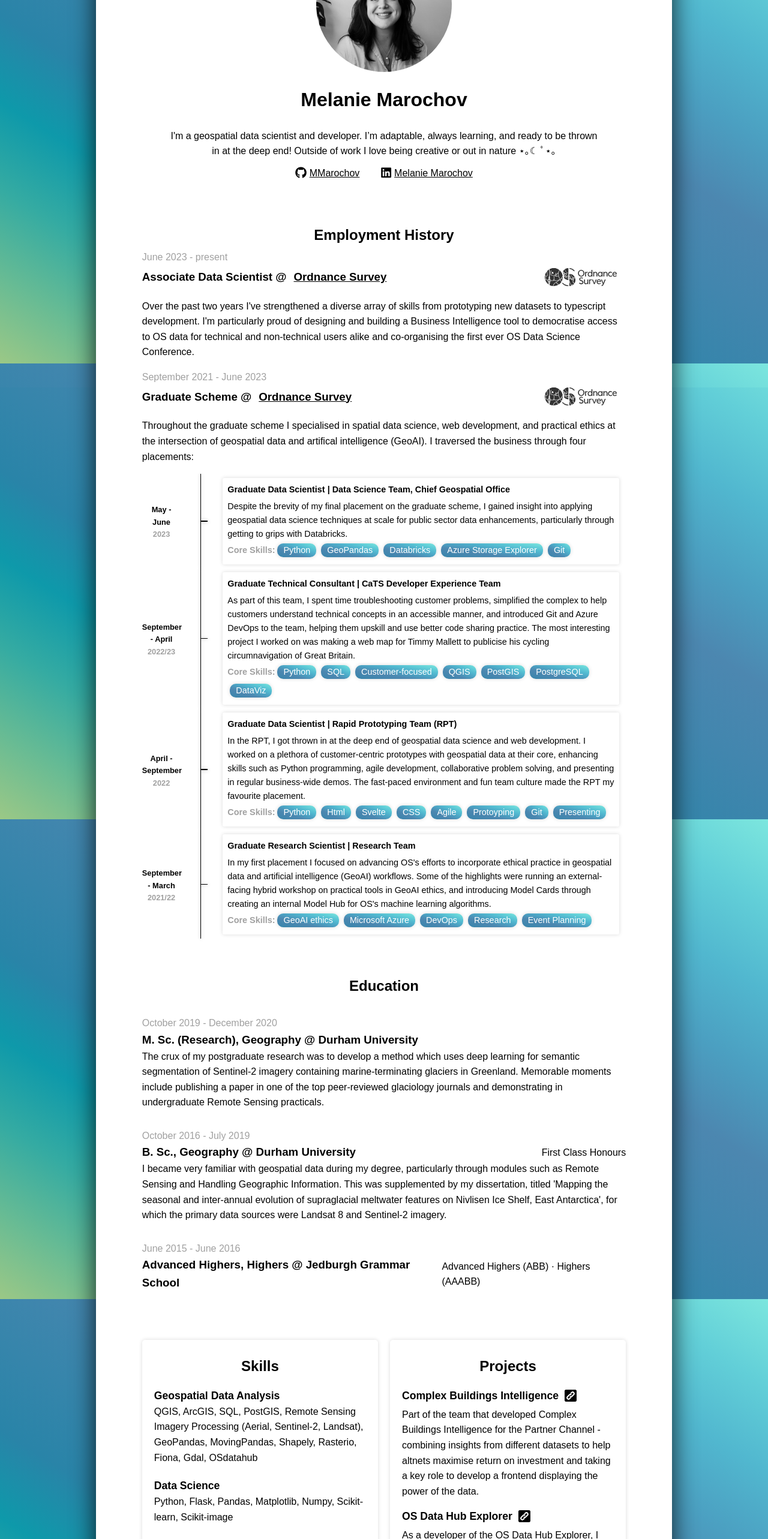
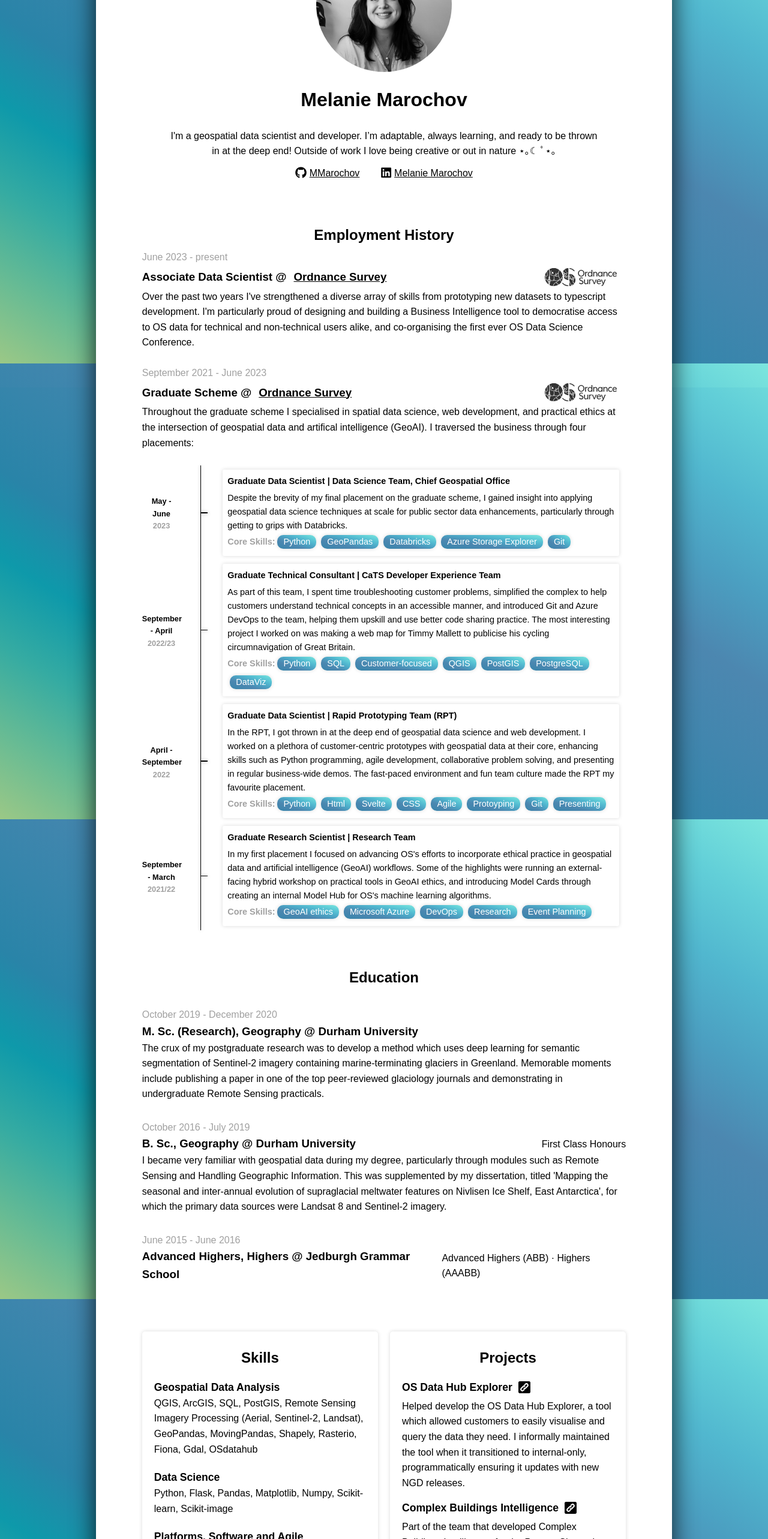
Before and after one commit to MMarochov/cv, a Svelte app: page / in a window 1280 px wide. Shown: the part 234-2800 px from the top of the page at 60% size. Built offline with nearby package versions, Linux system fonts and the light colour scheme.

Commit message:
feat: touch ups

```diff
--- a/package.json
+++ b/package.json
@@ -11,7 +11,6 @@
   "devDependencies": {
     "@rollup/plugin-commonjs": "^17.0.0",
     "@rollup/plugin-node-resolve": "^11.0.0",
-    "gh-pages": "^4.0.0",
     "rollup": "^2.3.4",
     "rollup-plugin-css-only": "^3.1.0",
     "rollup-plugin-livereload": "^2.0.0",
--- a/src/App.svelte
+++ b/src/App.svelte
@@ -38,7 +38,7 @@
         src="./images/Ordnance-Survey-logo-dark.svg"
         alt="Ordnance Survey logo"
         href="https://www.ordnancesurvey.co.uk/"
-        description="Over the past two years I've strengthened a diverse array of skills from prototyping new datasets to typescript development. I'm particularly proud of designing and building a Business Intelligence tool to democratise access to OS data for technical and non-technical users alike and co-organising the first ever OS Data Science Conference."
+        description="Over the past two years I've strengthened a diverse array of skills from prototyping new datasets to typescript development. I'm particularly proud of designing and building a Business Intelligence tool to democratise access to OS data for technical and non-technical users alike, and co-organising the first ever OS Data Science Conference."
       />
       <Experience
         position="Graduate Scheme"
--- a/src/components/Experience.svelte
+++ b/src/components/Experience.svelte
@@ -15,7 +15,7 @@
     <h3>{position} @ <a class="hover-1" target="_blank" {href}>{org}</a></h3>
     <img {src} {alt} />
   </div>
-  <p>{description}</p>
+  <p class="description">{description}</p>
 </section>
 
 <style>
@@ -48,6 +48,10 @@
     padding: 0 15px;
   }
 
+  .description {
+    margin: 0 0 25px 0;
+  }
+
   @media only screen and (max-width: 599px) {
     a {
     padding: 5px 0;
--- a/src/projects.js
+++ b/src/projects.js
@@ -1,13 +1,13 @@
 export const projects = [
+  {
+    title: "OS Data Hub Explorer",
+    description:
+      "Helped develop the OS Data Hub Explorer, a tool which allowed customers to easily visualise and query the data they need. I informally maintained the tool when it transitioned to internal-only, programmatically ensuring it updates with new NGD releases.",
+    link: "https://labs.ite.os.uk/prototyping/data-hub-explorer/",
+  },
   {title: "Complex Buildings Intelligence",
   description: "Part of the team that developed Complex Buildings Intelligence for the Partner Channel - combining insights from different datasets to help altnets maximise return on investment and taking a key role to develop a frontend displaying the power of the data.",
   link: "https://www.ordnancesurvey.co.uk/news/os-unveils-game-changing-advantage-for-altnets#:~:text=%E2%80%9CComplex%20Building%20Intelligence%20basically%20removes,network%20planning%20or%20GIS%20software."},
-  {
-    title: "OS Data Hub Explorer",
-    description:
-      "As a developer of the OS Data Hub Explorer, I created a tool that helped customers easily visualise and query the data they need. I informally maintained the tool when it transitioned to internal-only, programmatically ensuring it updates with new NGD releases.",
-    link: "https://labs.ite.os.uk/prototyping/data-hub-explorer/",
-  },
   {
     title: "Timmy Mallett's Web Map",
     description:
```
